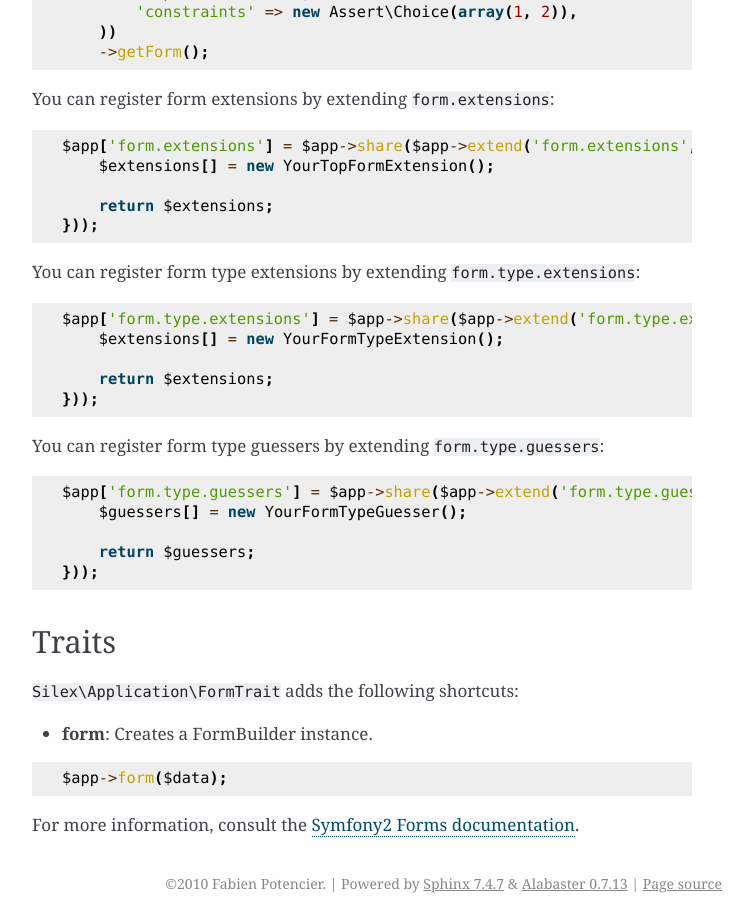
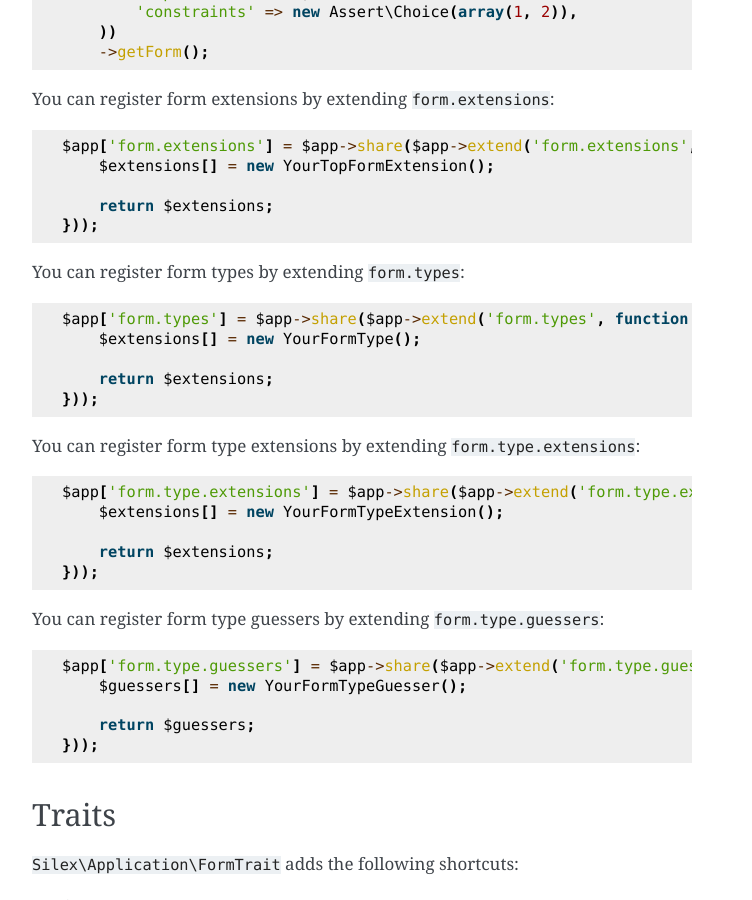
Before and after one commit to silexphp/Silex, a Sphinx documentation site: the page built from doc/providers/form.rst, in a window 1280 px wide and 900 px high, scrolled down 3230 px. Shown: the whole window, without its empty margins (388-1140 px from the left). Built offline with Sphinx 7.4.7, drawn with Linux system fonts in a browser that asks for light colours.

Commit message:
add form.types to the documentation

```diff
--- a/doc/providers/form.rst
+++ b/doc/providers/form.rst
@@ -174,6 +174,13 @@ You can register form extensions by extending ``form.extensions``::
         return $extensions;
     }));
 
+You can register form types by extending ``form.types``::
+
+    $app['form.types'] = $app->share($app->extend('form.types', function ($extensions) {
+        $extensions[] = new YourFormType();
+
+        return $extensions;
+    }));
 
 You can register form type extensions by extending ``form.type.extensions``::
 
```
